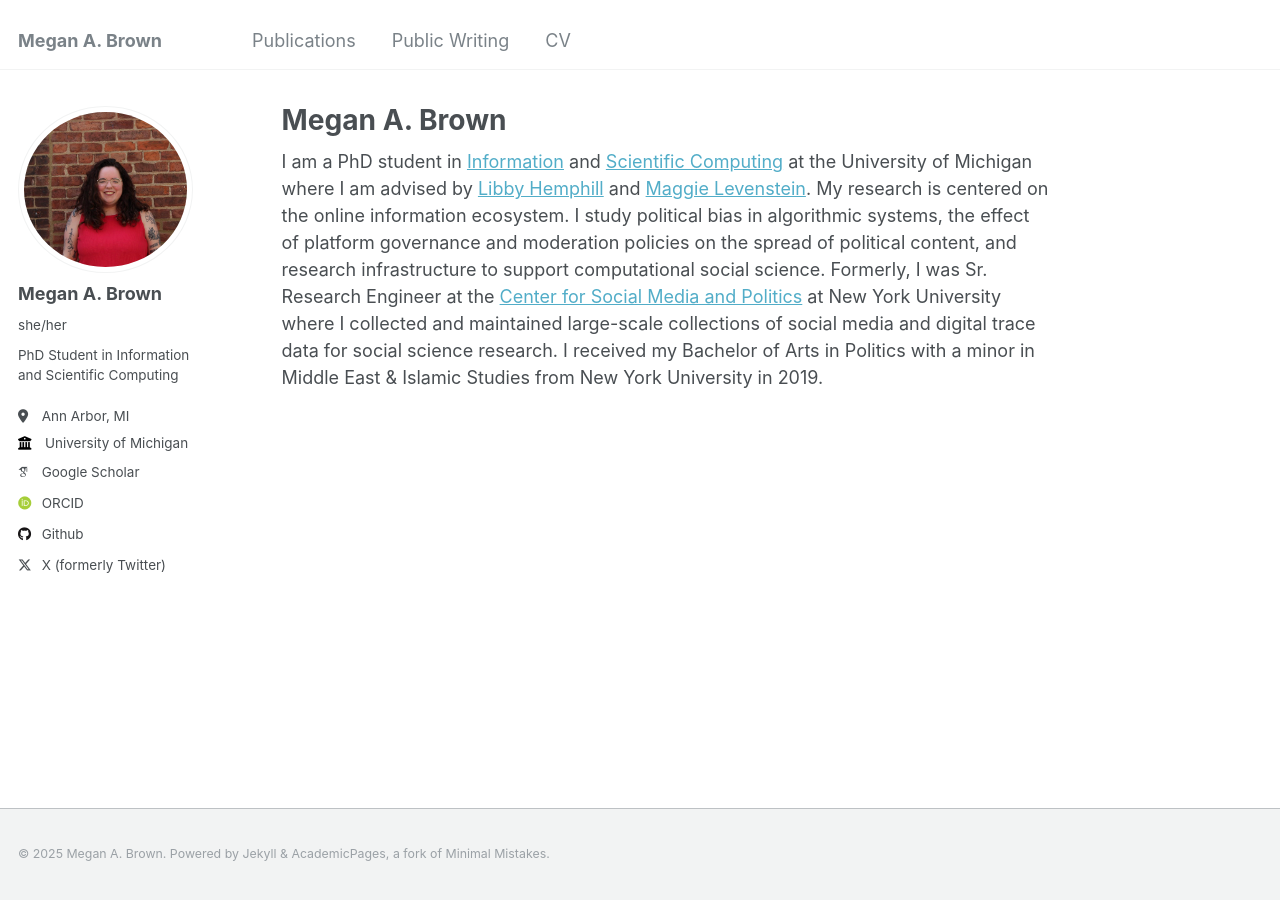
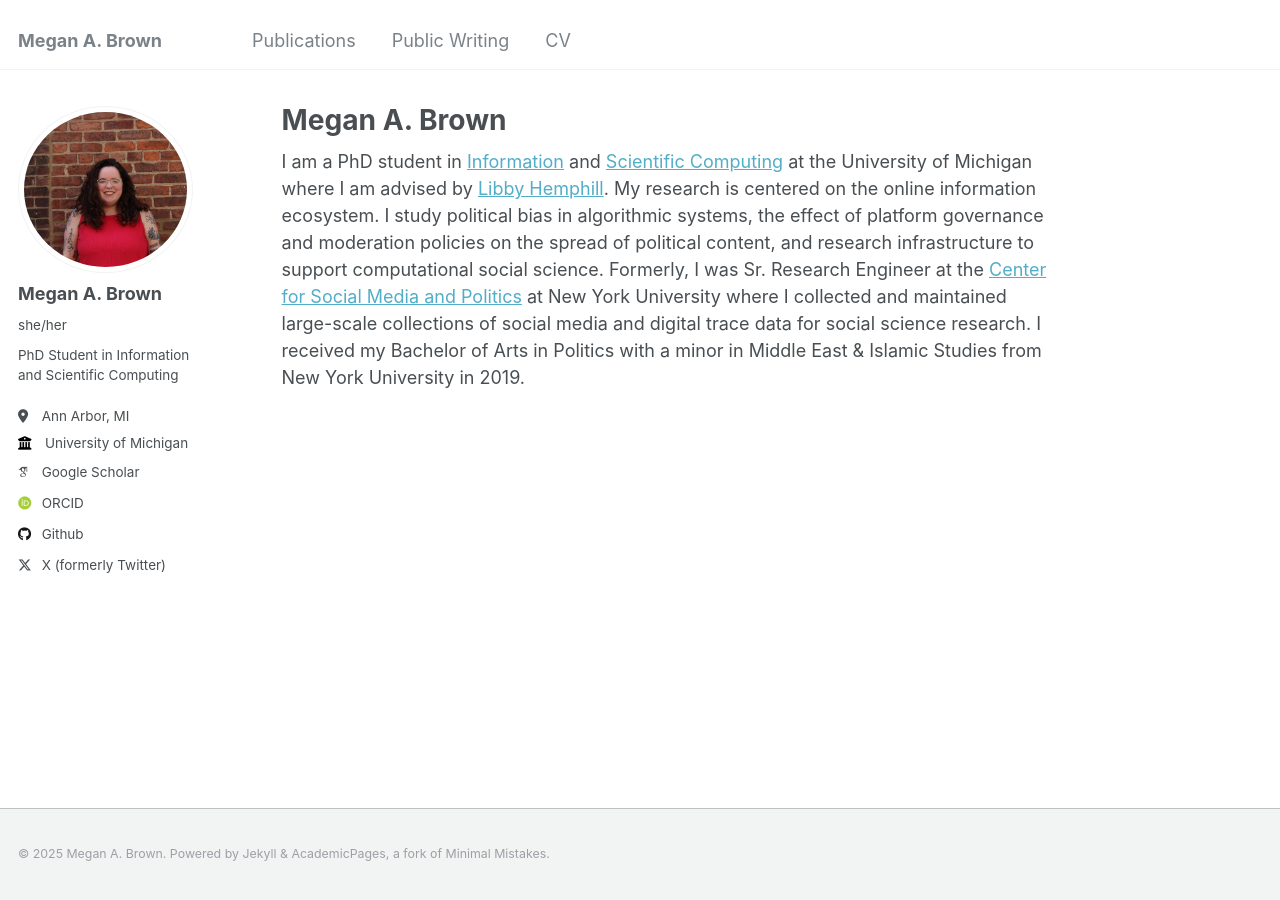
Before and after one commit to mabrownnyu/mabrownnyu.github.io, a Jekyll site: the page built from _pages/about.md, in a window 1280 px wide. Built offline with Jekyll 4.4.1, drawn with Linux system fonts in a browser that asks for light colours; some web fonts are replaced.

Commit message:
update about

```diff
--- a/_pages/about.md
+++ b/_pages/about.md
@@ -7,7 +7,7 @@ redirect_from:
   - /about.html
 ---
 
-I am a PhD student in [Information](https://www.si.umich.edu/){:target="_blank"} and [Scientific Computing](https://micde.umich.edu/){:target="_blank"} at the University of Michigan where I am advised by [Libby Hemphill](https://www.si.umich.edu/people/libby-hemphill){:target="_blank"} and [Maggie Levenstein](https://www.si.umich.edu/people/maggie-levenstein){:target="_blank"}. My research is centered on the online information ecosystem. I study political bias in algorithmic systems, the effect of platform governance and moderation policies on the spread of political content, and research infrastructure to support computational social science. Formerly, I was Sr. Research Engineer at the [Center for Social Media and Politics](https://csmapnyu.org/) at New York University where I collected and maintained large-scale collections of social media and digital trace data for social science research. I received my Bachelor of Arts in Politics with a minor in Middle East & Islamic Studies from New York University in 2019.
+I am a PhD student in [Information](https://www.si.umich.edu/){:target="_blank"} and [Scientific Computing](https://micde.umich.edu/){:target="_blank"} at the University of Michigan where I am advised by [Libby Hemphill](https://www.si.umich.edu/people/libby-hemphill){:target="_blank"}. My research is centered on the online information ecosystem. I study political bias in algorithmic systems, the effect of platform governance and moderation policies on the spread of political content, and research infrastructure to support computational social science. Formerly, I was Sr. Research Engineer at the [Center for Social Media and Politics](https://csmapnyu.org/) at New York University where I collected and maintained large-scale collections of social media and digital trace data for social science research. I received my Bachelor of Arts in Politics with a minor in Middle East & Islamic Studies from New York University in 2019.
 
 
 <!-- This is the front page of a website that is powered by the [Academic Pages template](https://github.com/academicpages/academicpages.github.io) and hosted on GitHub pages. [GitHub pages](https://pages.github.com) is a free service in which websites are built and hosted from code and data stored in a GitHub repository, automatically updating when a new commit is made to the respository. This template was forked from the [Minimal Mistakes Jekyll Theme](https://mmistakes.github.io/minimal-mistakes/) created by Michael Rose, and then extended to support the kinds of content that academics have: publications, talks, teaching, a portfolio, blog posts, and a dynamically-generated CV. You can fork [this repository](https://github.com/academicpages/academicpages.github.io) right now, modify the configuration and markdown files, add your own PDFs and other content, and have your own site for free, with no ads! An older version of this template powers my own personal website at [stuartgeiger.com](http://stuartgeiger.com), which uses [this Github repository](https://github.com/staeiou/staeiou.github.io).
```
